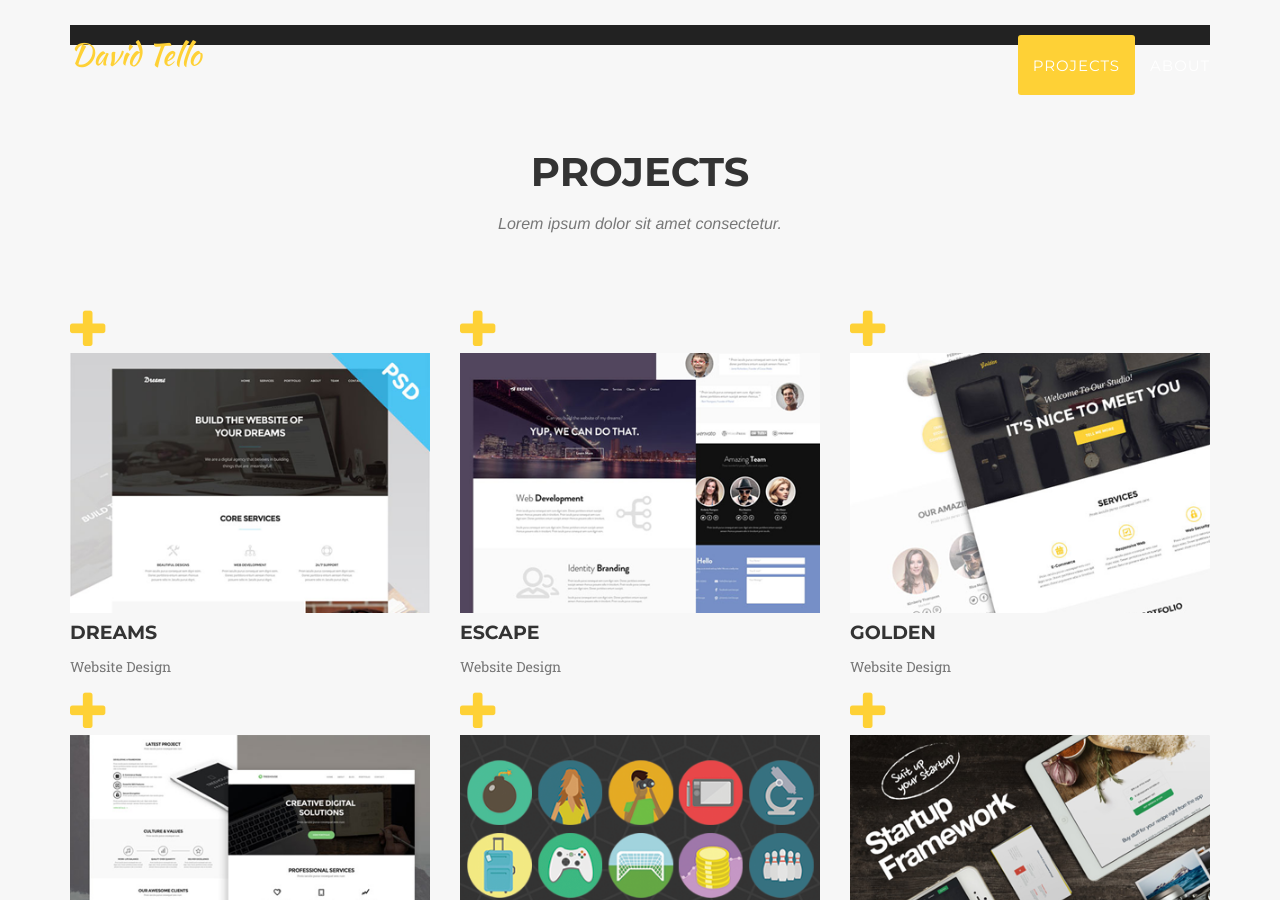
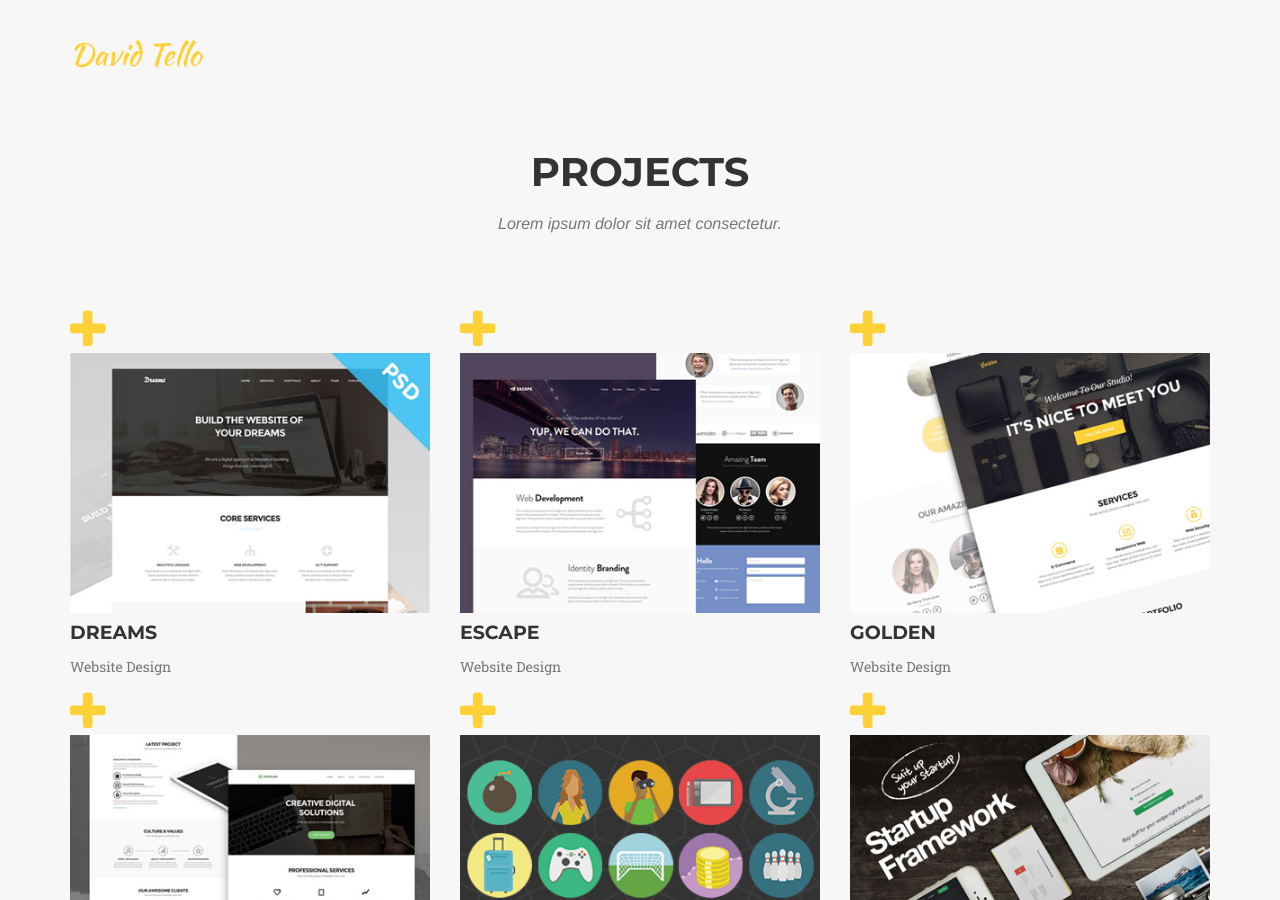
Before and after one commit to DavidTello1/Portfolio, a Jekyll site: the page built from index.html, in a window 1280 px wide and 900 px high. Built offline with Jekyll 4.4.1, drawn with Linux system fonts in a browser that asks for light colours; some web fonts are replaced.

Commit message:
Update header.html

```diff
--- a/_includes/header.html
+++ b/_includes/header.html
@@ -13,7 +13,7 @@
             </div>
 
             <!-- Collect the nav links, forms, and other content for toggling -->
-            <div class="navbar-default navbar-shrink">
+            <div class="collapse navbar-default">
                 <ul class="nav navbar-nav navbar-right">
                     <li class="hidden">
                         <a href="#page-top"></a>
```
